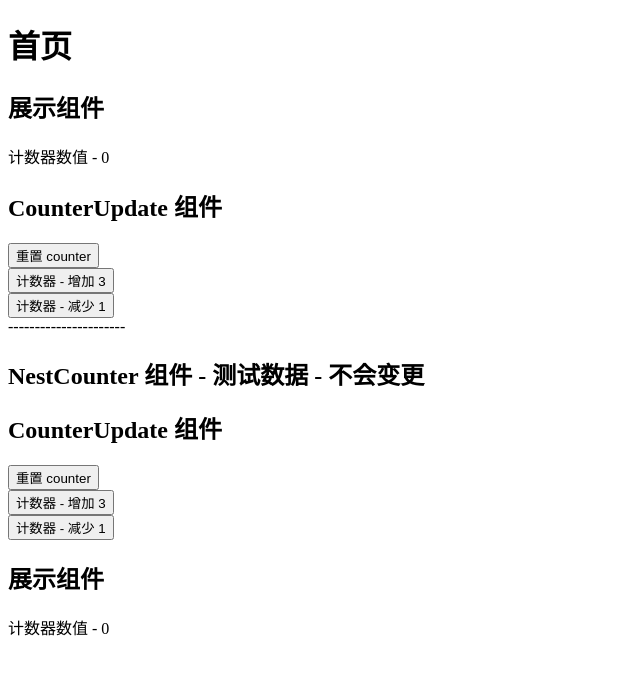
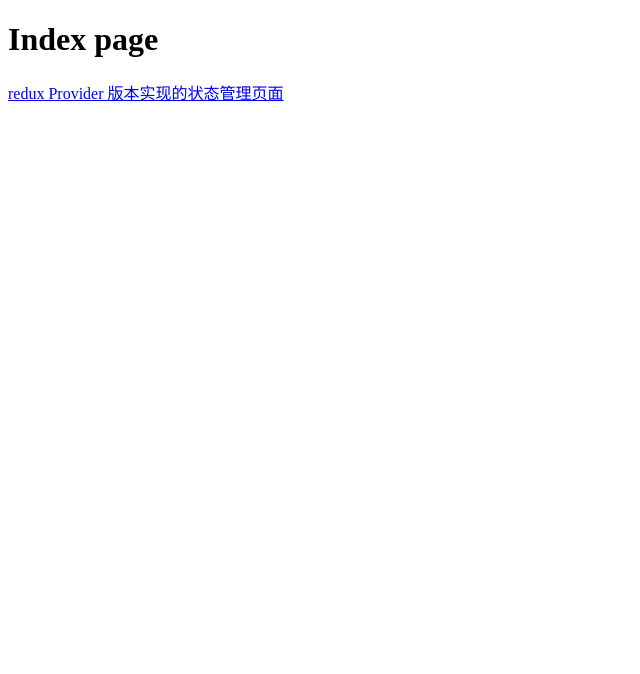
Before and after one commit to dztony/implement-redux, a Next.js app: page / in a window 1280 px wide. Shown: the top 674 px of the page, without its empty margins (0-640 px from the left). Built offline with nearby package versions, Linux system fonts and the light colour scheme.

Commit message:
feat: 调整页面逻辑

```diff
--- a/src/pages/_app.tsx
+++ b/src/pages/_app.tsx
@@ -1,13 +1,8 @@
 import '@/styles/globals.css';
 import type { AppProps } from 'next/app';
 
-import Provider from "@/myReactRedux/Provider";
-import store from "@/state/store";
-
 export default function App({ Component, pageProps }: AppProps) {
   return (
-    <Provider store={store}>
-      <Component {...pageProps} />
-    </Provider>
+    <Component {...pageProps} />
   );
 }
--- a/src/pages/index.tsx
+++ b/src/pages/index.tsx
@@ -1,23 +1,17 @@
 import React from 'react';
-import DisplayCounter from "@/component/DisplayCounter";
-import CounterUpdate from "@/component/CounterUpdate";
-import NestCounter from "@/component/NestCounter";
+import Link from "next/link";
 
 function Index() {
-  console.log('index render - ', new Date().getTime());
-
   return (
     <div>
       <h1>
-        首页
+        Index page
       </h1>
-      <DisplayCounter />
-      <CounterUpdate />
-
-      <div>----------------------</div>
-      <NestCounter />
+      <Link href={'/reduxV1'}>
+        redux Provider 版本实现的状态管理页面
+      </Link>
     </div>
-  )
+  );
 }
 
 export default Index;
```
Also changed, not shown: src/pages/reduxV1/index.tsx (added, +25 -0 lines).
